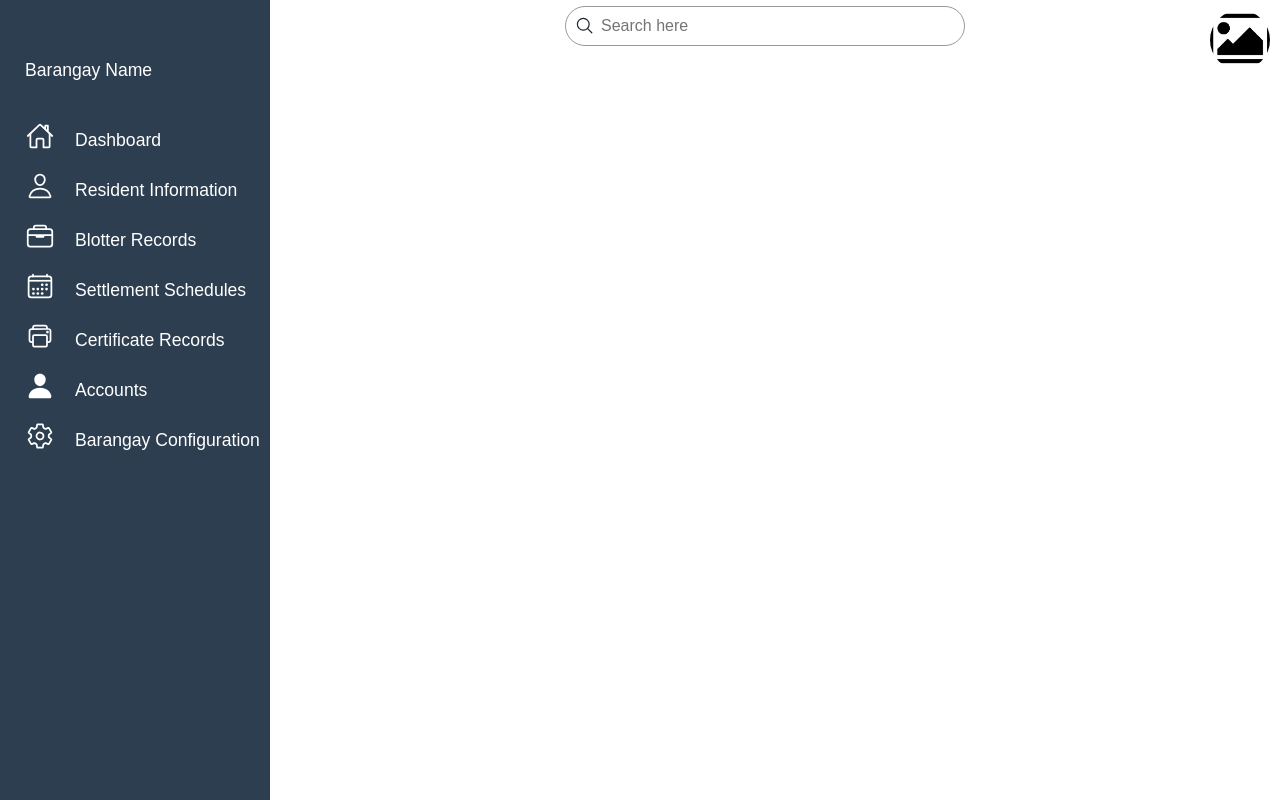
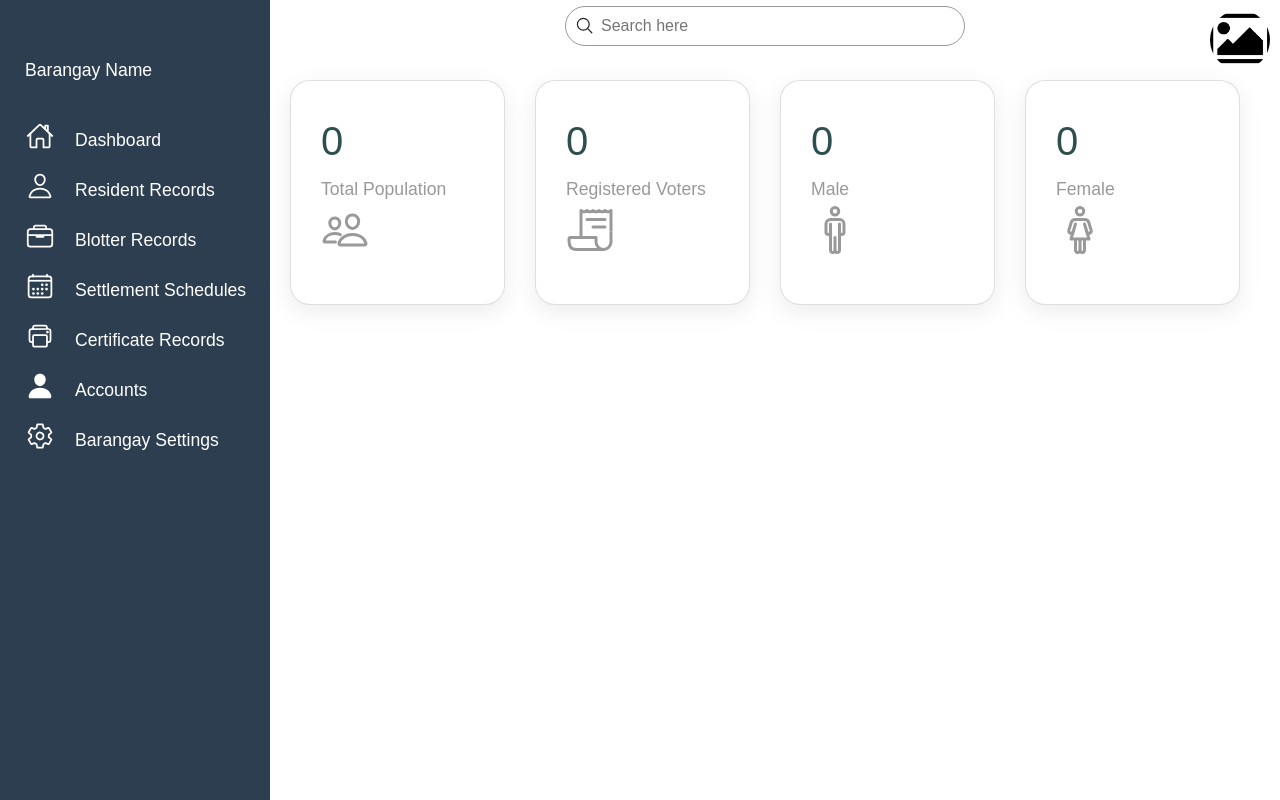
Before and after one commit to macrolda/Finals_Project_BMIS, a PHP site: page /dashboard.php in a window 1280 px wide. Run offline with PHP 8.4, Linux system fonts and the light colour scheme; some web fonts are replaced.

```diff
--- a/css/dashboard_css4.css
+++ b/css/dashboard_css4.css
@@ -49,7 +49,8 @@ body
     border-top-left-radius: 30px;
     border-bottom-left-radius: 30px;
 }
-.navigation ul li:hover
+.navigation ul li:hover,
+.navigation ul li.hovered
 {
     background: #fff;
 }
@@ -67,7 +68,14 @@ body
     text-decoration: none;
     color: #fff;
 }
-.navigation ul li:hover a
+.logo
+{
+    width: 50px;
+    height: 50px;
+}
+.navigation ul li:hover a,
+.navigation ul li.hovered a
+
 {
     color:#2c3e50;
 }
@@ -95,11 +103,12 @@ body
     font-size: 1.1em;
     white-space: nowrap;
 }
-.navigation ul li:hover a::before
+.navigation ul li:hover a::before,
+.navigation ul li.hovered a::before
 {
     content: '';
     position: absolute;
-    right: 10px;
+    right: 20px;
     top: -50px;
     width: 50px;
     height: 50px;
@@ -108,11 +117,12 @@ body
     box-shadow: 35px 35px 0 10px #fff;
     pointer-events: none;
 }
-.navigation ul li:hover a::after
+.navigation ul li:hover a::after,
+.navigation ul li.hovered a::after
 {
     content: '';
     position: absolute;
-    right: 10px;
+    right: 20px;
     bottom: -50px;
     width: 50px;
     height: 50px;
@@ -202,3 +212,51 @@ body
     object-fit: cover;
 }
 /* END OF MAIN BAR */
+.cardBox
+{
+    position: relative;
+    width: 100%;
+    padding: 20px;
+    display: grid;
+    grid-template-columns: repeat(4,1fr);
+    grid-gap: 30px;
+}
+.cardBox .card
+{
+    position: relative;
+    background: white;
+    padding: 30px;
+    border-radius: 20px;
+    display:flex;
+    justify-content: space-between;
+    cursor: pointer;
+    box-shadow: 0 7px 25px rgba(0,0,0,0.08);
+}
+.cardBox .card .numbers
+{
+    position: relative;
+    font-weight: 500;
+    font-size: 2.5em;
+    color: darkslategray;
+}
+.cardBox .card .cardName
+{
+    font-size: 1.1em;
+    color: #999;
+    margin-top: 5px;
+}
+.cardBox .card .iconBx
+{
+    font-size: 3em;
+    color: #999;
+}
+.cardBox .card:hover
+{
+ background: steelblue;
+}
+.cardBox .card:hover .numbers,
+.cardBox .card:hover .cardName,
+.cardBox .card:hover .iconBx
+{
+ color: white;
+}
--- a/dashboard.php
+++ b/dashboard.php
@@ -18,7 +18,13 @@ require ("config.php");
 <head>
     <title>Resident's LogIn/Registration</title>
     <link type="text/css" href="css/dashboard_css4.css" rel="stylesheet">
+    <script>
+        function displayDate(){
+            document.getElementById("showDate").innerHTML = Date();
+        }
+    </script>
 </head>
+
 <body>
     <div class="container">
         <!-- START OF SIDE BAR -->
@@ -26,12 +32,13 @@ require ("config.php");
             <ul>
                 <li class="list ">
                     <a href="#">
+
                         <span class="title">Barangay Name</span>
                     </a>
                 </li>
 
                 <li class="list">
-                    <a href="dashboard.php">
+                    <a href="#">
                         <span class="icon">
                             <ion-icon name="home-outline"><ion-icon>
                         </span>
@@ -40,16 +47,16 @@ require ("config.php");
                 </li>
 
                 <li class="list">
-                    <a href="residentInformation.php">
+                    <a href="#">
                         <span class="icon">
                             <ion-icon name="person-outline"><ion-icon>
                         </span>
-                        <span class="title">Resident Information</span>
+                        <span class="title">Resident Records</span>
                     </a>
                 </li>
 
                 <li class="list">
-                    <a href="blotterRecords.php">
+                    <a href="#">
                         <span class="icon">
                             <ion-icon name="briefcase-outline"><ion-icon>
                         </span>
@@ -58,7 +65,7 @@ require ("config.php");
                 </li>
 
                 <li class="list">
-                    <a href="settlementSchedules.php">
+                    <a href="#">
                         <span class="icon">
                             <ion-icon name="calendar-outline"><ion-icon>
                         </span>
@@ -67,7 +74,7 @@ require ("config.php");
                 </li>
 
                 <li class="list">
-                    <a href="certificateRecords.php">
+                    <a href="#">
                         <span class="icon">
                             <ion-icon name="print-outline"><ion-icon>
                         </span>
@@ -76,7 +83,7 @@ require ("config.php");
                 </li>
 
                 <li class="list">
-                    <a href="#accounts.php">
+                    <a href="#">
                         <span class="icon">
                             <ion-icon name="person"><ion-icon>
                         </span>
@@ -85,13 +92,17 @@ require ("config.php");
                 </li>
 
                 <li class="list">
-                    <a href="#barangayConfig.php">
+                    <a href="#">
                         <span class="icon">
                             <ion-icon name="settings-outline"><ion-icon>
                         </span>
-                        <span class="title">Barangay Configuration</span>
+                        <span class="title">Barangay Settings</span>
                     </a>
                 </li>
+
+                <div onload="displayDate()">
+                    <p id='showDate' ></p>
+                </div>
             </ul>
         </div>
         <!-- END OF SIDE BAR -->
@@ -112,22 +123,56 @@ require ("config.php");
                     <img  src="image/default_img.png">
                 </div>
             </div>
+
+            <!-- cards -->
+            <div class="cardBox">
+                <div class="card">
+                    <div>
+                        <div class="numbers">0</div>
+                        <div class="cardName">Total Population</div>
+                    </div>
+                    <div class="iconBx">
+                        <ion-icon name="people-outline"></ion-icon>
+                    </div>
+                </div>
+
+                <div class="card">
+                    <div>
+                        <div class="numbers">0</div>
+                        <div class="cardName">Registered Voters</div>
+                    </div>
+                    <div class="iconBx">
+                        <ion-icon name="receipt-outline"></ion-icon>
+                    </div>
+                </div>
+
+                <div class="card">
+                    <div>
+                        <div class="numbers">0</div>
+                        <div class="cardName">Male</div>
+                    </div>
+                    <div class="iconBx">
+                        <ion-icon name="man-outline"></ion-icon>
+                    </div>
+                </div>
+
+                <div class="card">
+                    <div>
+                        <div class="numbers">0</div>
+                        <div class="cardName">Female</div>
+                    </div>
+                    <div class="iconBx">
+                        <ion-icon name="woman-outline"></ion-icon>
+                    </div>
+                </div>
+            </div>
+
         </div>
-
     </div>
+<!---SCRIPTS--->
 <script type="module" src="https://unpkg.com/ionicons@5.5.2/dist/ionicons/ionicons.esm.js"></script>
 <script nomodule src="https://unpkg.com/ionicons@5.5.2/dist/ionicons/ionicons.js"></script>
-<!---<script>
-    // MenuToggle
-    let toggle = document.querySelector('.toggle');
-    let navigation = document.querySelector('.navigation');
-    let main = document.querySelector('.main');
-
-    toggle.onclick = function(){
-        navigation.classList.toggle('active')
-    }
-
-
+<script>
     // add hovered class in selected list item
     let list = document.querySelectorAll('.navigation li');
     function activeLink(){
@@ -135,6 +180,7 @@ require ("config.php");
         this.classList.add('hovered');
     }
     list.forEach((item) => item.addEventListener('mouseover',activeLink));
-</script>--->
+</script>
+<!---SCRIPTS--->
 </body>
 </html>
```
